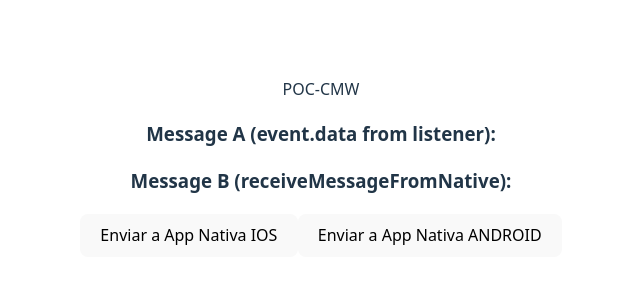
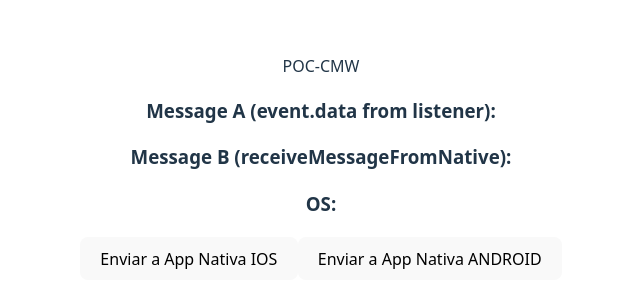
Before and after one commit to erikpz/poc-cm, a React (Vite) app: page / in a window 1280 px wide. Shown: the part 233-540 px from the top of the page, without its empty margins (319-959 px from the left). Built offline with nearby package versions, Linux system fonts and the light colour scheme.

Commit message:
Listeners

```diff
--- a/src/App.jsx
+++ b/src/App.jsx
@@ -5,7 +5,7 @@ function App() {
 
   const [message, setmessage] = useState(null);
   const [message2, setmessage2] = useState(null);
-  const [message3, setmessage3] = useState(null);
+  const [os, setos] = useState(null);
 
   const listenEvent = (event) => {
     if (event) {
@@ -37,9 +37,13 @@ function App() {
   }, []);
 
   useEffect(() => {
-    document.addEventListener('DOMContentLoaded', function () {
-      window.webkit.messageHandlers.iOSNative.postMessage({ action: "pause" });
-    });
+    if (typeof window.AndroidInterface !== 'undefined') {
+      setos("Android");
+    } else if (typeof window.webkit !== 'undefined' && window.webkit.messageHandlers?.iosInterface) {
+      setos("IOS");
+    } else {
+      console.log("No hay puente nativo, estás en navegador normal");
+    }
   }, []);
 
   return (
@@ -49,6 +53,7 @@ function App() {
       <p>{message}</p>
       <h3>Message B (receiveMessageFromNative):</h3>
       <p>{message2}</p>
+      <h3>OS: {os}</h3>
 
       <button onClick={sendMessageToNativeIos}>Enviar a App Nativa IOS</button>
       <button onClick={sendMessageToNativeAndroid}>Enviar a App Nativa ANDROID</button>
```
